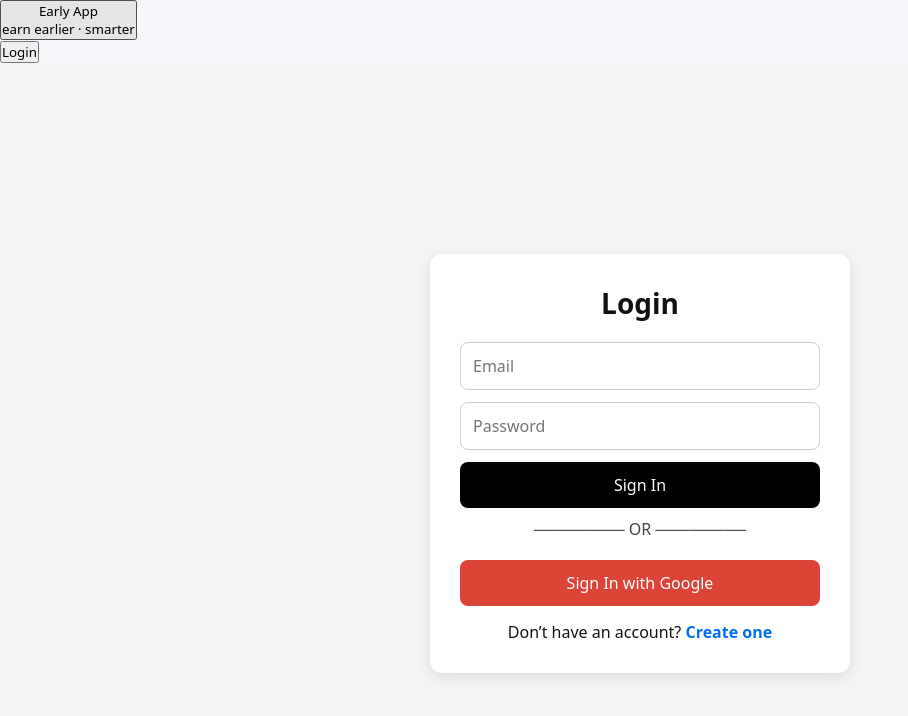
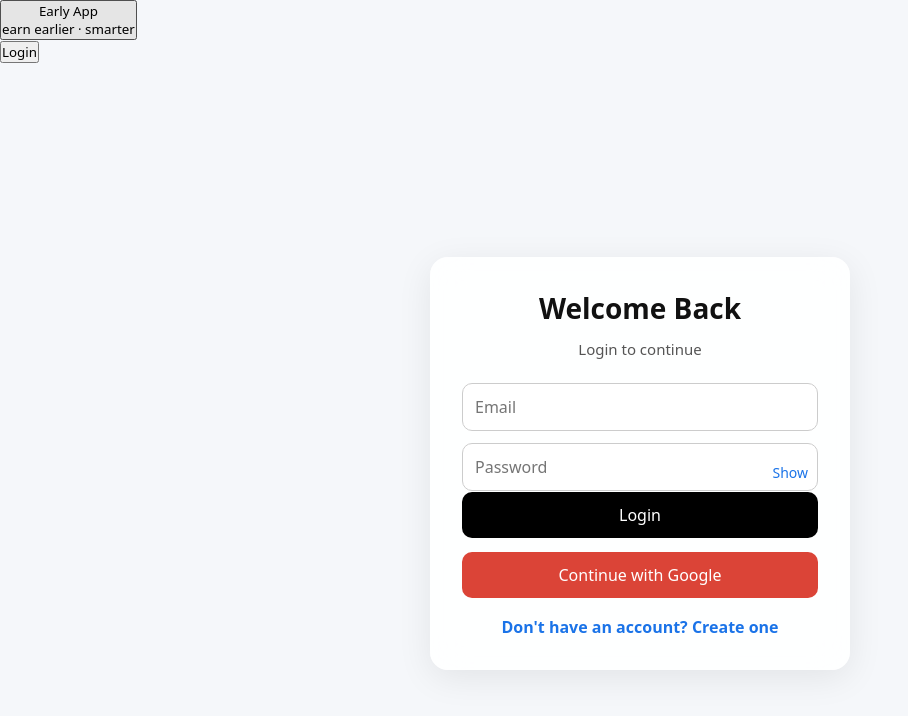
Before and after one commit to dantheman88/early-app, a Next.js app: page /login in a window 1280 px wide. Shown: the top 716 px of the page, without its empty margins (0-908 px from the left). Built offline with nearby package versions, Linux system fonts and the light colour scheme; no server answers.

Commit message:
Update login.js

```diff
--- a/pages/login.js
+++ b/pages/login.js
@@ -7,16 +7,17 @@ import {
 } from "firebase/auth";
 import { auth } from "../lib/firebase";
 
-export default function LoginPage() {
+export default function Login() {
   const router = useRouter();
+
   const [error, setError] = useState("");
+  const [passwordVisible, setPasswordVisible] = useState(false);
   const [busy, setBusy] = useState(false);
 
-  // EMAIL LOGIN
-  const handleEmailLogin = async (e) => {
+  const handleLogin = async (e) => {
     e.preventDefault();
+    setError("");
     setBusy(true);
-    setError("");
 
     const email = e.target.email.value;
     const password = e.target.password.value;
@@ -31,148 +32,58 @@ export default function LoginPage() {
     setBusy(false);
   };
 
-  // GOOGLE LOGIN
   const googleLogin = async () => {
     try {
       setBusy(true);
-      setError("");
-
       const provider = new GoogleAuthProvider();
       await signInWithPopup(auth, provider);
-
       router.push("/");
     } catch (err) {
       setError(err.message);
     }
-
     setBusy(false);
   };
 
   return (
-    <div style={styles.container}>
-      <div style={styles.card}>
+    <div className="auth-container">
+      <div className="auth-card">
+        <h1 className="auth-title">Welcome Back</h1>
+        <p className="auth-sub">Login to continue</p>
 
-        <h1 style={styles.title}>Login</h1>
+        {error && <p className="error-box">{error}</p>}
 
-        {error && <p style={styles.error}>{error}</p>}
+        <form onSubmit={handleLogin}>
+          <input name="email" type="email" className="auth-input" placeholder="Email" required />
 
-        <form onSubmit={handleEmailLogin} style={styles.form}>
-          <input
-            type="email"
-            name="email"
-            placeholder="Email"
-            required
-            style={styles.input}
-          />
+          <div>
+            <input
+              name="password"
+              type={passwordVisible ? "text" : "password"}
+              className="auth-input"
+              placeholder="Password"
+              required
+            />
+            <div
+              className="password-toggle"
+              onClick={() => setPasswordVisible(!passwordVisible)}
+            >
+              {passwordVisible ? "Hide" : "Show"}
+            </div>
+          </div>
 
-          <input
-            type="password"
-            name="password"
-            placeholder="Password"
-            required
-            style={styles.input}
-          />
-
-          <button type="submit" style={styles.button} disabled={busy}>
-            {busy ? "Loading..." : "Sign In"}
+          <button type="submit" className="auth-btn" disabled={busy}>
+            {busy ? "Loading..." : "Login"}
           </button>
         </form>
 
-        <p style={styles.or}>──────── OR ────────</p>
-
-        <button
-          type="button"
-          onClick={googleLogin}
-          style={styles.googleButton}
-          disabled={busy}
-        >
-          Sign In with Google
+        <button className="google-btn" onClick={googleLogin}>
+          Continue with Google
         </button>
 
-        <p style={styles.linkWrap}>
-          Don’t have an account?{" "}
-          <a href="/signup" style={styles.link}>Create one</a>
-        </p>
+        <div className="link-row">
+          <a href="/signup">Don't have an account? Create one</a>
+        </div>
       </div>
     </div>
   );
 }
-
-//
-// 💅 STYLES
-//
-const styles = {
-  container: {
-    minHeight: "100vh",
-    display: "flex",
-    justifyContent: "center",
-    alignItems: "center",
-    background: "#f4f4f4",
-    padding: "20px"
-  },
-  card: {
-    width: "100%",
-    maxWidth: "420px",
-    background: "#fff",
-    padding: "30px",
-    borderRadius: "12px",
-    boxShadow: "0 4px 14px rgba(0,0,0,0.1)"
-  },
-  title: {
-    textAlign: "center",
-    marginBottom: "20px",
-    fontSize: "28px",
-    fontWeight: "700"
-  },
-  form: {
-    display: "flex",
-    flexDirection: "column"
-  },
-  input: {
-    padding: "12px",
-    fontSize: "16px",
-    borderRadius: "8px",
-    border: "1px solid #ccc",
-    marginBottom: "12px"
-  },
-  button: {
-    padding: "12px",
-    background: "black",
-    color: "white",
-    border: "none",
-    borderRadius: "8px",
-    fontSize: "16px",
-    cursor: "pointer"
-  },
-  googleButton: {
-    width: "100%",
-    padding: "12px",
-    background: "#db4437",
-    color: "white",
-    border: "none",
-    borderRadius: "8px",
-    fontSize: "16px",
-    cursor: "pointer",
-    marginTop: "10px"
-  },
-  error: {
-    color: "red",
-    marginBottom: "12px",
-    textAlign: "center",
-    fontWeight: "bold"
-  },
-  or: {
-    textAlign: "center",
-    margin: "10px 0",
-    color: "#444"
-  },
-  linkWrap: {
-    textAlign: "center",
-    marginTop: "15px"
-  },
-  link: {
-    color: "#0070f3",
-    textDecoration: "none",
-    fontWeight: "600"
-  }
-};
```
